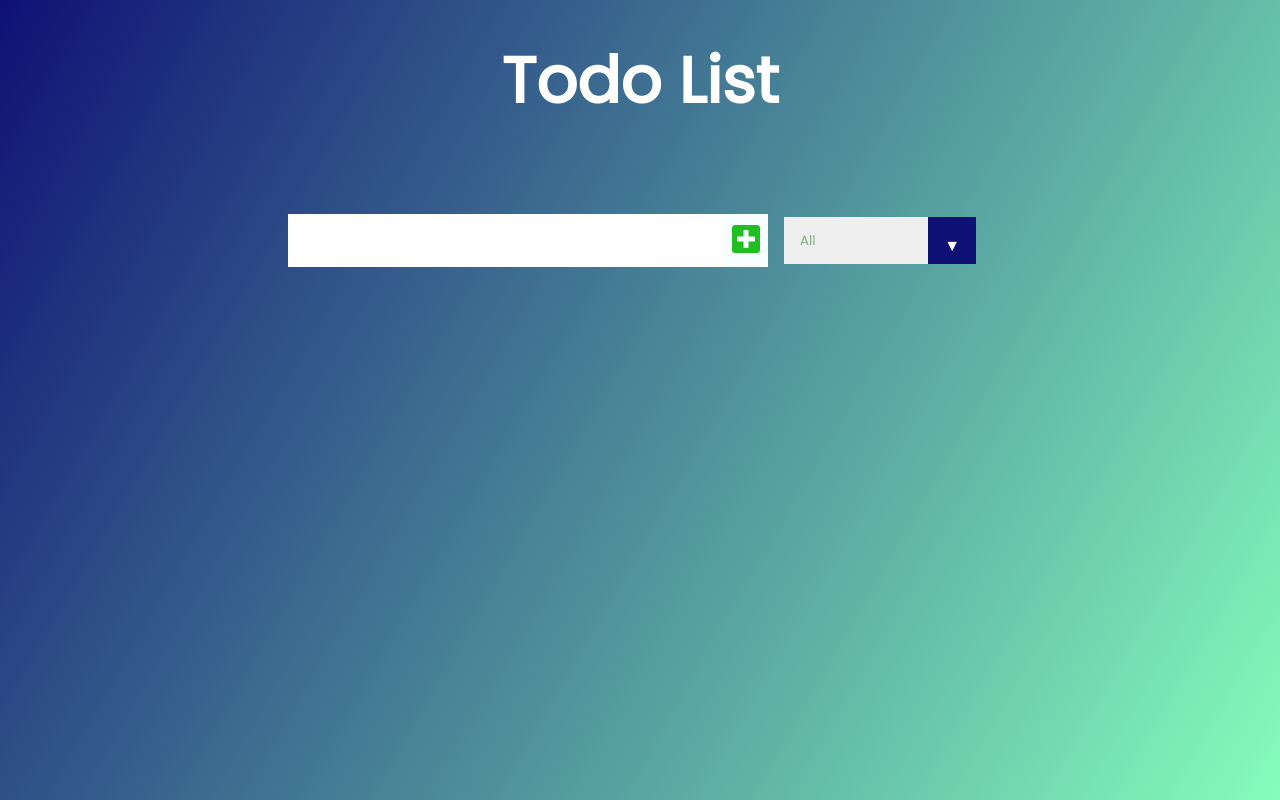
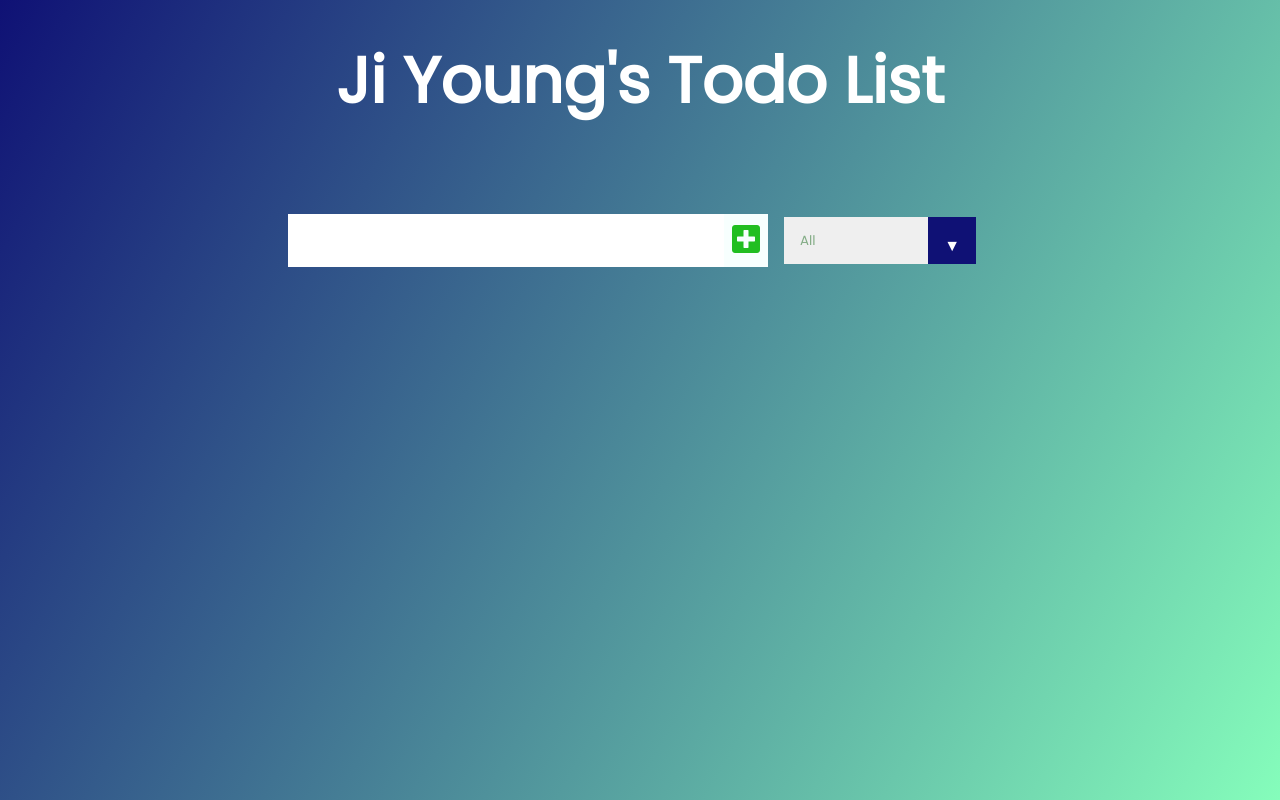
Before and after one commit to ninankkim/easy-todo-list, a plain HTML site: page index.html in a window 1280 px wide. Drawn offline with Linux system fonts and the light colour scheme.

Commit message:
new stuff

```diff
--- a/index.html
+++ b/index.html
@@ -10,7 +10,7 @@
   </head>
   <body>
     <header>
-      <h1>Todo List</h1>
+      <h1>Ji Young's Todo List</h1>
     </header>
     <form>
       <input type="text" class="todo-input" />
```
